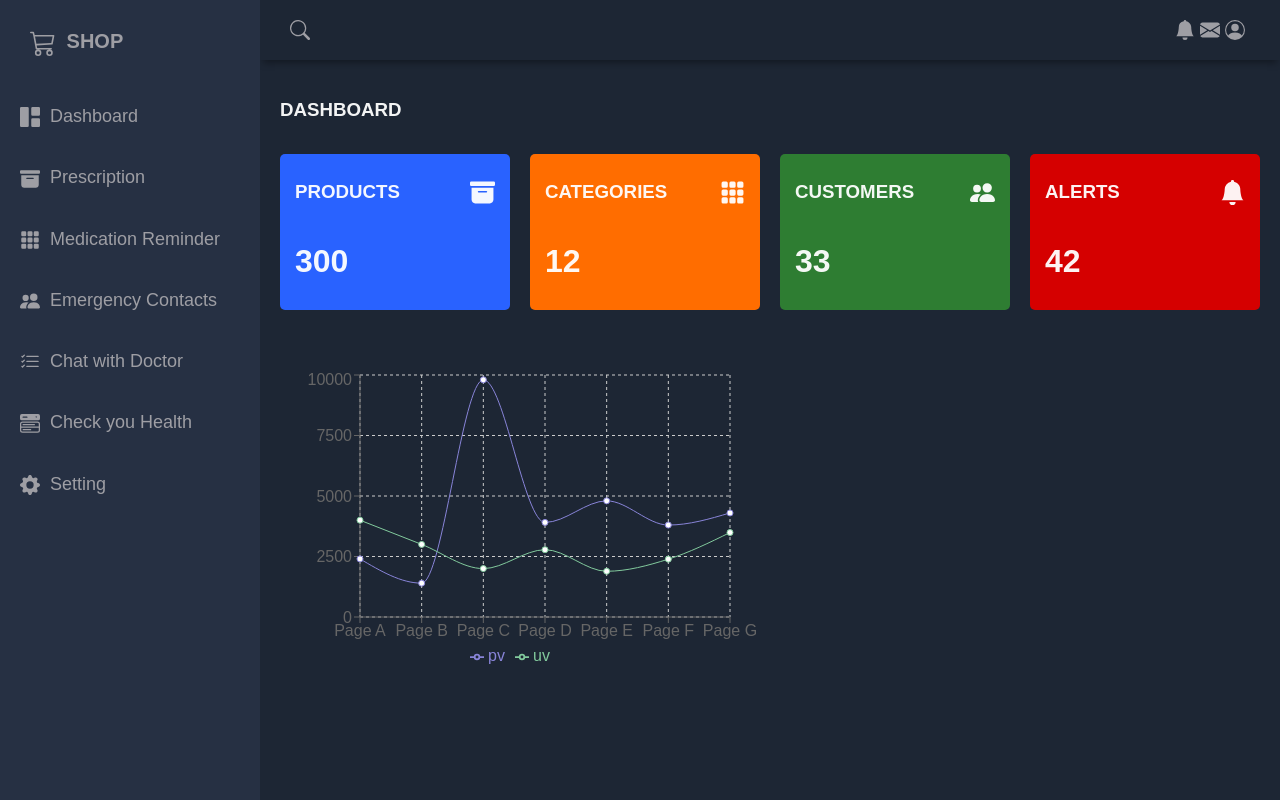
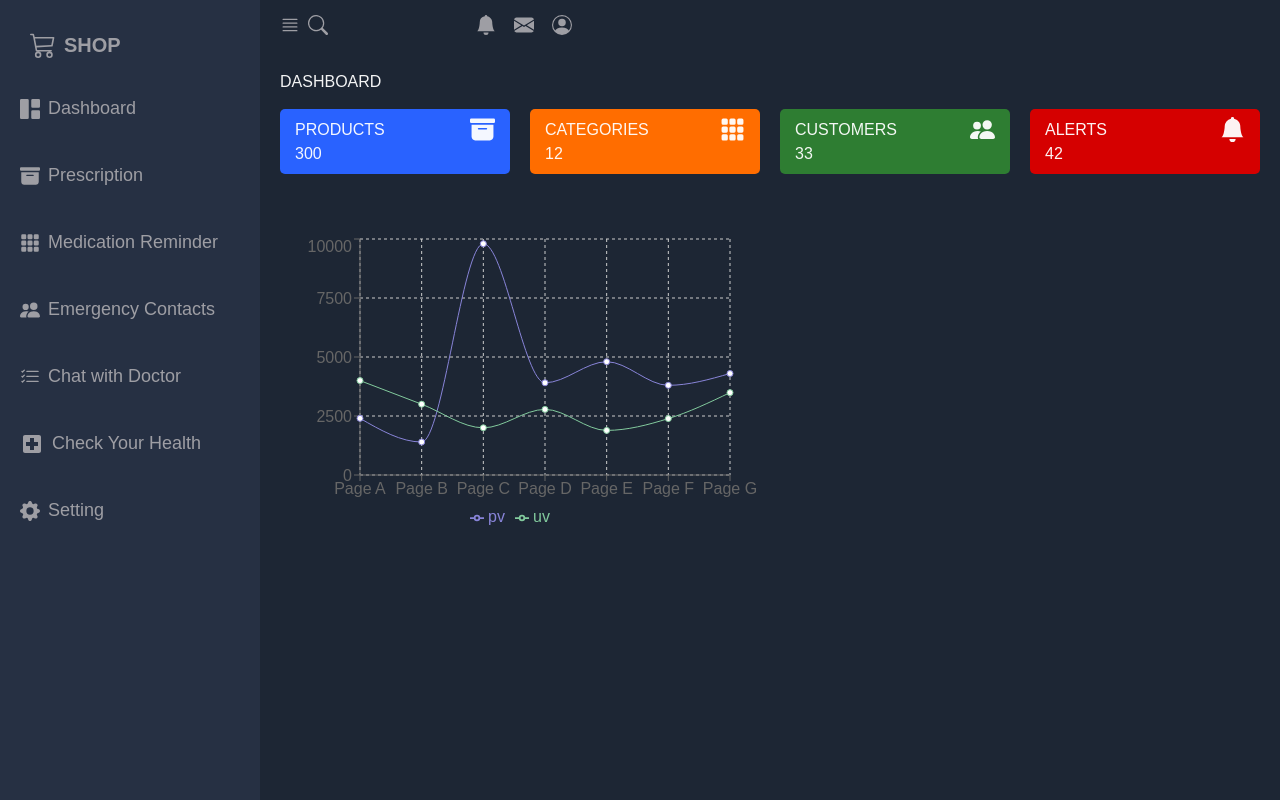
Before and after one commit to akankshamaloo/HelpDroid-React, a React (Create React App) app in the folder frontend/: page /home in a window 1280 px wide. Built offline with nearby package versions, Linux system fonts and the light colour scheme.

Commit message:
minor otp changes

```diff
--- a/frontend/src/components/OTPPopup.jsx
+++ b/frontend/src/components/OTPPopup.jsx
@@ -1,9 +1,10 @@
-import React, { useState } from 'react';
-import { toast } from 'react-toastify';
-import 'react-toastify/dist/ReactToastify.css';
+import React, { useState } from "react";
+import { Modal, Paper, TextField, Button, Typography } from "@mui/material";
+import { toast } from "react-toastify";
+import "react-toastify/dist/ReactToastify.css";
 
-const OTPPopup = ({ isOpen, onClose, onSubmit }) => {
-    const [otp, setOTP] = useState('');
+const OTPPopup = ({ isOpen, onClose, onSubmit, onResend }) => {
+  const [otp, setOTP] = useState("");
 
   const handleOTPChange = (e) => {
     setOTP(e.target.value);
@@ -11,27 +12,83 @@ const OTPPopup = ({ isOpen, onClose, onSubmit }) => {
 
   const handleSubmit = () => {
     if (otp.length !== 4 || !/^\d+$/.test(otp)) {
-            toast.error('Please enter a valid 4-digit OTP.');
+      toast.error(
+        otp.length === 0
+          ? "Invalid OTP: Field cannot be empty."
+          : "Please enter a valid 4-digit OTP."
+      );
       return;
     }
     onSubmit(otp);
-        setOTP('');
+    setOTP("");
+  };
+
+  const handleResend = () => {
+    onResend();
+    toast.info("OTP has been resent to your email.");
   };
 
   return (
-        <div className={`popup ${isOpen ? 'open' : ''}`}>
-            <div className="popup-inner">
-                <h2>Enter OTP</h2>
-                <input
-                    type="text"
-                    placeholder="Enter OTP"
+    <Modal
+      open={isOpen}
+      onClose={onClose}
+      aria-labelledby="otp-modal-title"
+      aria-describedby="otp-modal-description"
+    >
+      <Paper
+        elevation={12} // Increased elevation for a more pronounced shadow
+        style={{
+          margin: "auto",
+          padding: "30px",
+          width: "500px", // Increased width
+          height: "auto", // Adjust height based on content
+          position: "absolute",
+          top: "50%",
+          left: "50%",
+          transform: "translate(-50%, -50%)",
+          display: "flex",
+          flexDirection: "column",
+          alignItems: "center",
+        }}
+      >
+        <Typography
+          id="otp-modal-title"
+          variant="h6"
+          component="h2"
+          style={{ marginBottom: "20px" }}
+        >
+          Enter the OTP sent to your email
+        </Typography>
+        <TextField
+          id="otp"
+          label="Enter OTP"
+          variant="outlined"
           value={otp}
           onChange={handleOTPChange}
+          placeholder="4-digit OTP"
+          fullWidth
+          margin="normal"
         />
-                <button onClick={handleSubmit}>Submit</button>
-                <button onClick={onClose}>Cancel</button>
+        <div
+          style={{
+            marginTop: "20px",
+            display: "flex",
+            justifyContent: "space-around",
+            width: "100%",
+          }}
+        >
+          <Button variant="contained" color="primary" onClick={handleSubmit}>
+            Verify
+          </Button>
+          <Button variant="outlined" color="secondary" onClick={handleResend}>
+            Resend
+          </Button>
+          <Button variant="outlined" onClick={onClose}>
+            Cancel
+          </Button>
         </div>
-        </div>
+      </Paper>
+    </Modal>
   );
 };
 
--- a/frontend/src/components/Sidebar.jsx
+++ b/frontend/src/components/Sidebar.jsx
@@ -13,6 +13,9 @@ import {
 import { ListItem, ListItemIcon, ListItemText } from "@mui/material";
 import CloudUploadIcon from "@mui/icons-material/CloudUpload";
 import ManageSearchIcon from "@mui/icons-material/ManageSearch";
+
+import LocalHospitalIcon from "@mui/icons-material/LocalHospital";
+
 function Sidebar({ openSidebarToggle, OpenSidebar }) {
   const [role, setRole] = useState(sessionStorage.getItem("role"));
   const [clickedSection, setClickedSection] = useState("");
@@ -112,7 +115,7 @@ function Sidebar({ openSidebarToggle, OpenSidebar }) {
         </li>
         <li className="sidebar-list-item">
           <a href="/checkhealth">
-            <BsMenuButtonWideFill className="icon" /> Check you Health
+            <LocalHospitalIcon className="icon" /> Check Your Health
           </a>
         </li>
         <li className="sidebar-list-item">
--- a/frontend/src/index.css
+++ b/frontend/src/index.css
@@ -1,4 +1,4 @@
-/* @import 'tailwindcss/base';
+@import 'tailwindcss/base';
 @import 'tailwindcss/components';
 @import 'tailwindcss/utilities';
 
@@ -403,17 +403,36 @@ body {
 
 /* Header  */
 .header {
-  grid-area: header;
-  height: 60px;
   display: flex;
   align-items: center;
+  /* Center items vertically */
   justify-content: space-between;
-  padding: 0 30px 0 30px;
-  box-shadow: 0 6px 7px -3px rgba(0, 0, 0, 0.35);
+  /* Distributes space between and around content items */
+  padding: 0 20px;
+  /* Adds padding on the sides for some space */
+  width: 100%;
+  /* Ensures the header spans the full width */
 }
 
-.menu-icon {
-  display: none;
+.menu-icon,
+.header-left,
+.header-right {
+  display: flex;
+  align-items: center;
+}
+
+.header-left {
+  justify-content: flex-start;
+  /* Aligns the search icon to the start */
+}
+
+.header-right {
+  justify-content: flex-end;
+  /* Ensures icons in header-right are pushed to the right */
+  flex-grow: 1;
+  /* Allows this div to grow and take up any remaining space */
+  gap: 10px;
+  /* Creates space between icons */
 }
 /* End Header  */
 
@@ -428,21 +447,39 @@ body {
 }
 
 .sidebar-title {
-  display: flex;
+  padding: 15px 30px;
+  /* Adjusts padding for the entire title area */
   justify-content: space-between;
-  align-items: center;
-  padding: 15px 30px 0px 30px;
-  margin-bottom: 30px;
+  /* Ensures space between elements */
 }
 
+.sidebar-title .close_icon {
+  cursor: pointer;
+  /* Ensures the close icon is clickable */
+  font-size: 24px;
+  /* Adjusts the size of the close icon */
+  margin-left: auto;
+  /* Moves the close icon to the right */
+}
 .sidebar-title > span {
   display: none;
 }
 
 .sidebar-brand {
+  display: flex;
+  /* Establishes a flex container */
+  align-items: center;
+  /* Aligns children vertically in the center */
   margin-top: 15px;
   font-size: 20px;
   font-weight: 700;
+}
+
+.icon_header {
+  margin-right: 10px;
+  /* Adds space between the icon and the text */
+  font-size: 26px;
+  /* Adjust the font size of the icon */
 }
 
 .sidebar-list {
@@ -453,6 +490,23 @@ body {
 .sidebar-list-item {
   padding: 20px 20px 20px 20px;
   font-size: 18px;
+}
+.sidebar-list-item a,
+.sidebar-list-item div {
+  display: flex;
+  /* Establishes a flex container */
+  align-items: center;
+  /* Aligns children vertically in the center */
+  text-decoration: none;
+  /* Removes underline from links */
+  color: inherit;
+  /* Inherits text color from parent */
+}
+
+.icon,
+.icon_header {
+  margin-right: 8px;
+  /* Adds space between the icon and the text */
 }
 
 .sidebar-list-item:hover {
--- a/frontend/src/pages/Register.jsx
+++ b/frontend/src/pages/Register.jsx
@@ -1,15 +1,14 @@
-import React, { useEffect, useState } from 'react'
-import { Link, useNavigate } from 'react-router-dom'
-import { FaUser, FaPhoneAlt, FaLock } from "react-icons/fa"
-import { MdEmail, MdVisibility, MdVisibilityOff } from "react-icons/md"
-import { ToastContainer, toast } from 'react-toastify';
-import 'react-toastify/dist/ReactToastify.css';
-import axios from 'axios';
-import OTPPopup from '../components/OTPPopup.jsx';
+import React, { useEffect, useState } from "react";
+import { Link, useNavigate } from "react-router-dom";
+import { FaUser, FaPhoneAlt, FaLock } from "react-icons/fa";
+import { MdEmail, MdVisibility, MdVisibilityOff } from "react-icons/md";
+import { ToastContainer, toast } from "react-toastify";
+import "react-toastify/dist/ReactToastify.css";
+import axios from "axios";
+import OTPPopup from "../components/OTPPopup.jsx";
 
 const Register = () => {
-
-  const n = useNavigate()
+  const n = useNavigate();
   const [showPassword, setShowPassword] = useState(false);
   const [showConfirmPassword, setShowConfirmPassword] = useState(false);
   const [isOTPPopupOpen, setIsOTPPopupOpen] = useState(false);
@@ -29,109 +28,112 @@ const Register = () => {
   // Function to handle registration
   const handleregister = async () => {
     // Fetch values from input fields
-    const name = document.getElementById('name').value
-    const pass1 = document.getElementById('password').value
-    const pass2 = document.getElementById('confirm-password').value
-    const email = document.getElementById('email').value
-    const ph = document.getElementById('phone').value
-    const role = document.getElementById('isAdmin').checked
+    const name = document.getElementById("name").value;
+    const pass1 = document.getElementById("password").value;
+    const pass2 = document.getElementById("confirm-password").value;
+    const email = document.getElementById("email").value;
+    const ph = document.getElementById("phone").value;
+    const role = document.getElementById("isAdmin").checked;
 
     // Validation checks
     if (name === "") {
-      toast.error("Name cannot be empty")
-      return false
+      toast.error("Name cannot be empty");
+      return false;
     }
     if (pass1 === "") {
-      toast.error("Password cannot be empty")
-      return false
+      toast.error("Password cannot be empty");
+      return false;
     }
     if (pass2 === "") {
-      toast.error("Confirm Password cannot be empty")
-      return false
+      toast.error("Confirm Password cannot be empty");
+      return false;
     }
     if (email === "") {
-      toast.error("Email cannot be empty")
-      return false
+      toast.error("Email cannot be empty");
+      return false;
     }
     if (ph === "") {
-      toast.error("Phone cannot be empty")
-      return false
+      toast.error("Phone cannot be empty");
+      return false;
     }
     if (pass1 !== pass2) {
-      toast.error("Passwords do not match")
-      return false
+      toast.error("Passwords do not match");
+      return false;
     }
     const emailRegex = /^[^\s@]+@[^\s@]+\.[^\s@]+$/;
     if (!emailRegex.test(email)) {
-      toast.error("Enter a vaild Email")
-      return false
+      toast.error("Enter a vaild Email");
+      return false;
     }
     if (ph.length < 10 && ph.length > 10) {
-      toast.error("Enter a vaild Phone Number")
-      return false
+      toast.error("Enter a vaild Phone Number");
+      return false;
     }
-    const passregex = /^(?=.*[a-z])(?=.*[A-Z])(?=.*\d)(?=.*[@$!%*?&])[A-Za-z\d@$!%*?&]{8,}$/
+    const passregex =
+      /^(?=.*[a-z])(?=.*[A-Z])(?=.*\d)(?=.*[@$!%*?&])[A-Za-z\d@$!%*?&]{8,}$/;
     if (!passregex.test(pass1)) {
-      toast.error("Enter a vaild Password")
-      toast.info("Password must have \n\nAt least one lowercase letter \n\nAt least one uppercase letter\n\nAt least one digit\n\n At least one special character from the set @$!%*?&\n\nMinimum length of 8 characters.",);
-      return false
+      toast.error("Enter a vaild Password");
+      toast.info(
+        "Password must have \n\nAt least one lowercase letter \n\nAt least one uppercase letter\n\nAt least one digit\n\n At least one special character from the set @$!%*?&\n\nMinimum length of 8 characters."
+      );
+      return false;
     }
     setIsOTPPopupOpen(true);
+    //send-otp call
+  };
+  const completeRegistration = async () => {
+    const name = document.getElementById("name").value;
+    const password = document.getElementById("password").value;
+    const email = document.getElementById("email").value;
+    const phone = document.getElementById("phone").value;
+    const role = document.getElementById("isAdmin").checked;
+
     try {
-      // Make API request for registration
-      const response = await axios.post('http://localhost:5000/register',
-        {
-          "name": name,
-          "email": email,
-          "mobile": ph,
-          'password': pass1,
-          'role': role,
-        });
-
-      console.log(response)
-      const data = response.data;
-      console.log(data)
-
-      if (response.status !== 200) {
-        console.log(
-          `${response.status}\n${response.statusText}\n${data.message}`
-        )
-        toast.error(data)
-      }
+      const response = await axios.post("http://localhost:5000/register", {
+        name,
+        email,
+        mobile: phone,
+        password,
+        role,
+      });
       if (response.status === 200) {
         toast.success("Registration successful!");
-        // Delay redirect to ensure success message is shown
         setTimeout(() => {
-          n('/');
-        }, 4000); // Adjust the delay as needed
+          n("/");
+        }, 2000); // Navigate after success
+      } else {
+        toast.error(response.data.message || "Registration failed.");
       }
-
+    } catch (error) {
+      toast.error(
+        "Registration failed: " +
+          (error.response?.data?.message || "Unknown Error")
+      );
+      console.error("Registration error:", error);
     }
-    catch (error) {
-      toast.error("User Already Exists")
-    }
-
-  }
-
+  };
   // Function to handle OTP submission
   const handleOTPSubmit = async (otp) => {
-    // Make API request to submit OTP
     try {
-      const response = await axios.post('http://localhost:5000/submit-otp', {
-        otp: otp,
+      const response = await axios.post("http://localhost:5000/submit-otp", {
+        otp,
       });
-      // Handle response
-      setIsOTPPopupOpen(false); // Close OTP popup
-      // Additional logic after OTP submission if needed
+      if (response.data.success) {
+        completeRegistration(); // Proceed with registration if OTP is verified
+        setIsOTPPopupOpen(false);
+      } else {
+        toast.error("OTP verification failed, please try again.");
+        // setIsOTPPopupOpen(true); // Reopen the popup for a retry
+      }
     } catch (error) {
-      // Handle error
-      toast.error('Failed to submit OTP.');
+      toast.error("Failed to submit OTP.");
+      console.error("Error submitting OTP:", error);
     }
-  }
+  };
 
   // JSX structure for the Register component
   return (
-    <section className="logindiv" style={{ backgroundColor: "#EDF4F2" }} >
+    <section className="logindiv" style={{ backgroundColor: "#EDF4F2" }}>
       <ToastContainer />
       {/* OTP Popup */}
       <OTPPopup
@@ -141,14 +143,17 @@ const Register = () => {
       />
       <div className=" flex flex-col items-center justify-center px-6 py-3 mx-auto md:h-screen lg:py-0 ">
         <div className="w-full border-2 rounded-md shadow min-w-[730px]  md:mt-0 sm:max-w-md xl:p-0">
-          <div className="px-2 space-y-4 md:space-y-4 sm:p-8" style={{ backgroundColor: "#1995AD" }}>
+          <div
+            className="px-2 space-y-4 md:space-y-4 sm:p-8"
+            style={{ backgroundColor: "#1995AD" }}
+          >
             <h1 className="text-xl -mt-5 font-bold leading-tight tracking-tight text-center text-white md:text-2xl ">
               Create an account
             </h1>
             <div className="space-y-4 md:space-y-2" action="#">
               <div className="flex w-full gap-8">
                 <div className="flex flex-col gap-5 w-full">
-                  <div className=''>
+                  <div className="">
                     <label
                       htmlFor="name"
                       className="block mb-2 text-sm font-bold text-white "
@@ -156,7 +161,7 @@ const Register = () => {
                       Name
                     </label>
                     <div className="flex bg-slate-50 border p-3 rounded">
-                      <FaUser className='mr-3' />
+                      <FaUser className="mr-3" />
                       <input
                         type="text"
                         name="name"
@@ -173,12 +178,16 @@ const Register = () => {
                       htmlFor="password"
                       className="block mb-2 text-sm font-bold text-white "
                     >
-                      Password<span className="text-white font-medium"> (Min. 8 characters and Alphanumeric)</span>
+                      Password
+                      <span className="text-white font-medium">
+                        {" "}
+                        (Min. 8 characters and Alphanumeric)
+                      </span>
                     </label>
                     <div className="flex bg-slate-50 border p-3 rounded">
                       <FaLock className="mr-3" />
                       <input
-                        type={showPassword ? 'text' : 'password'}
+                        type={showPassword ? "text" : "password"}
                         name="password"
                         id="password"
                         placeholder="••••••••"
@@ -187,21 +196,30 @@ const Register = () => {
                       />
                       {/* Eye icon to toggle password visibility */}
                       {showPassword ? (
-                        <MdVisibilityOff onClick={togglePasswordVisibility} className="cursor-pointer mt-1" />
+                        <MdVisibilityOff
+                          onClick={togglePasswordVisibility}
+                          className="cursor-pointer mt-1"
+                        />
                       ) : (
-                        <MdVisibility onClick={togglePasswordVisibility} className="cursor-pointer mt-1" />
+                        <MdVisibility
+                          onClick={togglePasswordVisibility}
+                          className="cursor-pointer mt-1"
+                        />
                       )}
                     </div>
                   </div>
 
                   <div>
-                    <label htmlFor="confirm-password" className="block mb-2 text-sm font-bold text-white ">
+                    <label
+                      htmlFor="confirm-password"
+                      className="block mb-2 text-sm font-bold text-white "
+                    >
                       Confirm password
                     </label>
                     <div className="flex bg-slate-50 border p-3 rounded">
-                      <FaLock className='mr-3' />
+                      <FaLock className="mr-3" />
                       <input
-                        type={showConfirmPassword ? 'text' : 'password'}
+                        type={showConfirmPassword ? "text" : "password"}
                         name="confirm-password"
                         id="confirm-password"
                         placeholder="••••••••"
@@ -210,16 +228,21 @@ const Register = () => {
                       />
                       {/* Eye icon to toggle confirm password visibility */}
                       {showConfirmPassword ? (
-                        <MdVisibilityOff onClick={toggleConfirmPasswordVisibility} className="cursor-pointer mt-1" />
+                        <MdVisibilityOff
+                          onClick={toggleConfirmPasswordVisibility}
+                          className="cursor-pointer mt-1"
+                        />
                       ) : (
-                        <MdVisibility onClick={toggleConfirmPasswordVisibility} className="cursor-pointer mt-1" />
+                        <MdVisibility
+                          onClick={toggleConfirmPasswordVisibility}
+                          className="cursor-pointer mt-1"
+                        />
                       )}
                     </div>
                   </div>
-
                 </div>
 
-                <div className='flex flex-col gap-5 w-full'>
+                <div className="flex flex-col gap-5 w-full">
                   <div>
                     <label
                       htmlFor="email"
@@ -228,7 +251,7 @@ const Register = () => {
                       Email
                     </label>
                     <div className="flex bg-slate-50 border p-3 rounded">
-                      <MdEmail className='mr-3' />
+                      <MdEmail className="mr-3" />
                       <input
                         type="email"
                         name="email"
@@ -248,7 +271,7 @@ const Register = () => {
                       Phone
                     </label>
                     <div className="flex bg-slate-50 border p-3 rounded">
-                      <FaPhoneAlt className='mr-3' />
+                      <FaPhoneAlt className="mr-3" />
                       <input
                         type="number"
                         name="phone"
@@ -258,9 +281,7 @@ const Register = () => {
                         required
                       />
                     </div>
-
                   </div>
-
                 </div>
               </div>
 
@@ -268,7 +289,9 @@ const Register = () => {
               <div className="flex  justify-between">
                 <div>
                   <input type="checkbox" name="isAdmin" id="isAdmin" />
-                  <span className="text-md font-bold text-white pl-2 pb-1">Register as Doctor</span>
+                  <span className="text-md font-bold text-white pl-2 pb-1">
+                    Register as Doctor
+                  </span>
                 </div>
                 <p className="text-md font-bold text-white pb-1">
                   Already have an account?
@@ -282,12 +305,13 @@ const Register = () => {
               </div>
 
               {/* Register button */}
-              <div className='flex justify-end'>
+              <div className="flex justify-end">
                 <button
                   type="submit"
                   onClick={handleregister}
                   // className="w-full text-white bg-blue-600 hover:bg-blue-700 focus:ring-4 focus:outline-none focus:ring-blue-300 font-bold rounded-md text-sm px-5 py-3 text-center"
-                  className="w-1/3  text-white bg-cyan-500 hover:bg-cyan-400 font-medium rounded-md text-sm px-5 py-2.5 text-center me-2 ">
+                  className="w-1/3  text-white bg-cyan-500 hover:bg-cyan-400 font-medium rounded-md text-sm px-5 py-2.5 text-center me-2 "
+                >
                   Register
                 </button>
               </div>
@@ -296,8 +320,7 @@ const Register = () => {
         </div>
       </div>
     </section>
+  );
+};
 
-  )
-}
-
-export default Register
+export default Register;
```
Lines whose indentation alone changed are shown as unchanged.
